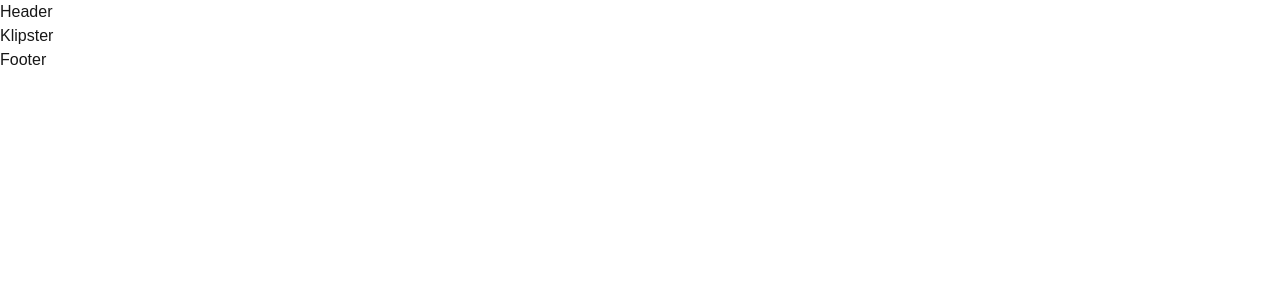
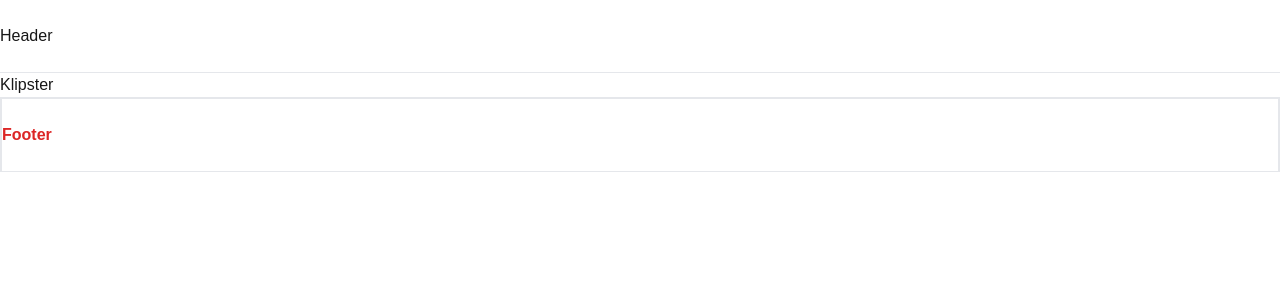
Before and after one commit to IgorBoichuk/Klipster, a Next.js app: page / in a window 1280 px wide. Shown: the top 300 px of the page. Built offline with nearby package versions, Linux system fonts and the light colour scheme.

Commit message:
fix config

```diff
--- a/src/shared/Header.tsx
+++ b/src/shared/Header.tsx
@@ -3,7 +3,5 @@
 export const Header = () => {
 	// const pathname = usePathname().split('/')[1]
 
-	return (
-		<header className='sticky top-0 z-[100] bg-cwhite border-b py-[12px] xl:py-[24px] text-red-800'>Header</header>
-	);
+	return <header className='sticky top-0 z-[100] bg-cwhite border-b py-[12px] xl:py-[24px]'>Header</header>;
 };
--- a/tailwind.config.ts
+++ b/tailwind.config.ts
@@ -1,16 +1,17 @@
-import type { Config } from "tailwindcss";
+import type { Config } from 'tailwindcss';
 
 const config: Config = {
 	content: [
-    "./src/pages/**/*.{js,ts,jsx,tsx,mdx}",
-    "./src/components/**/*.{js,ts,jsx,tsx,mdx}",
-    "./src/app/**/*.{js,ts,jsx,tsx,mdx}",
+		'./src/pages/**/*.{js,ts,jsx,tsx,mdx}',
+		'./src/components/**/*.{js,ts,jsx,tsx,mdx}',
+		'./src/app/**/*.{js,ts,jsx,tsx,mdx}',
+		'./src/shared/**/*.{js,ts,jsx,tsx,mdx}',
 	],
 	theme: {
 		extend: {
 			colors: {
-        background: "var(--background)",
-        foreground: "var(--foreground)",
+				background: 'var(--background)',
+				foreground: 'var(--foreground)',
 			},
 		},
 	},
```
Lines whose indentation alone changed are shown as unchanged.
